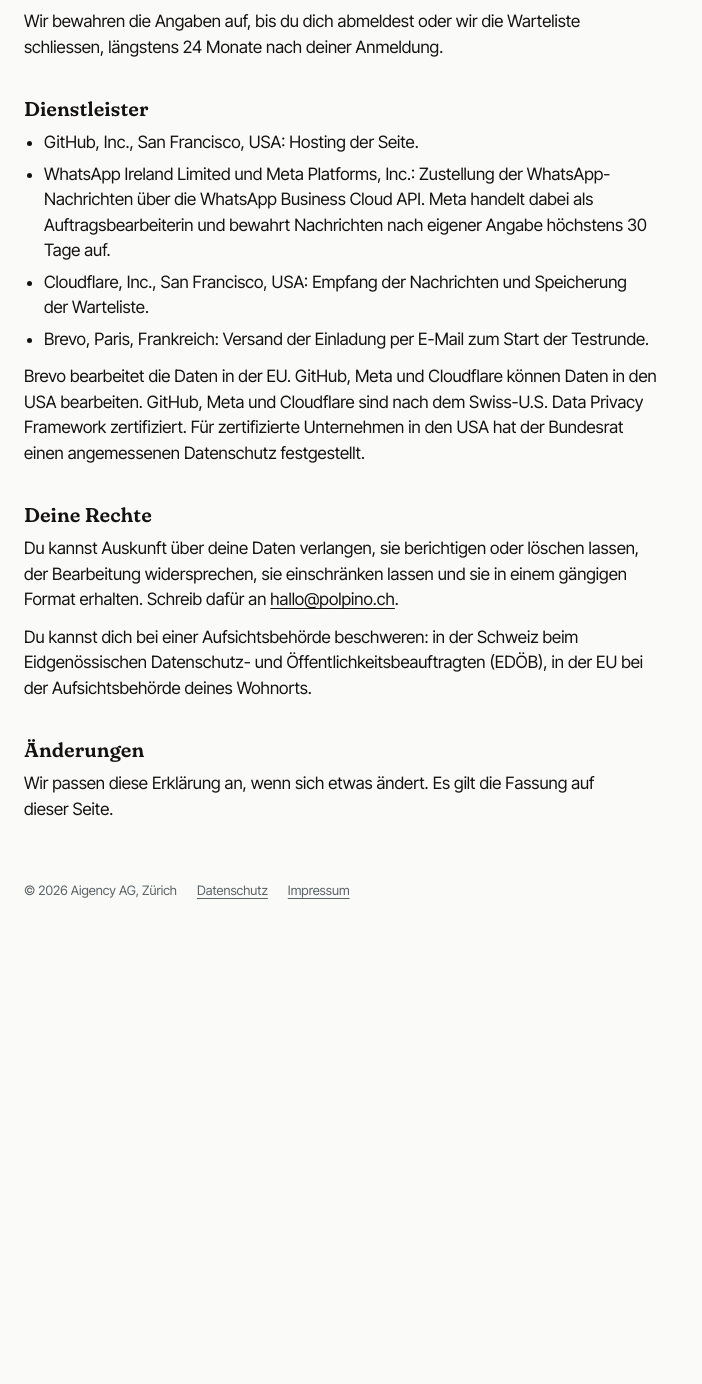
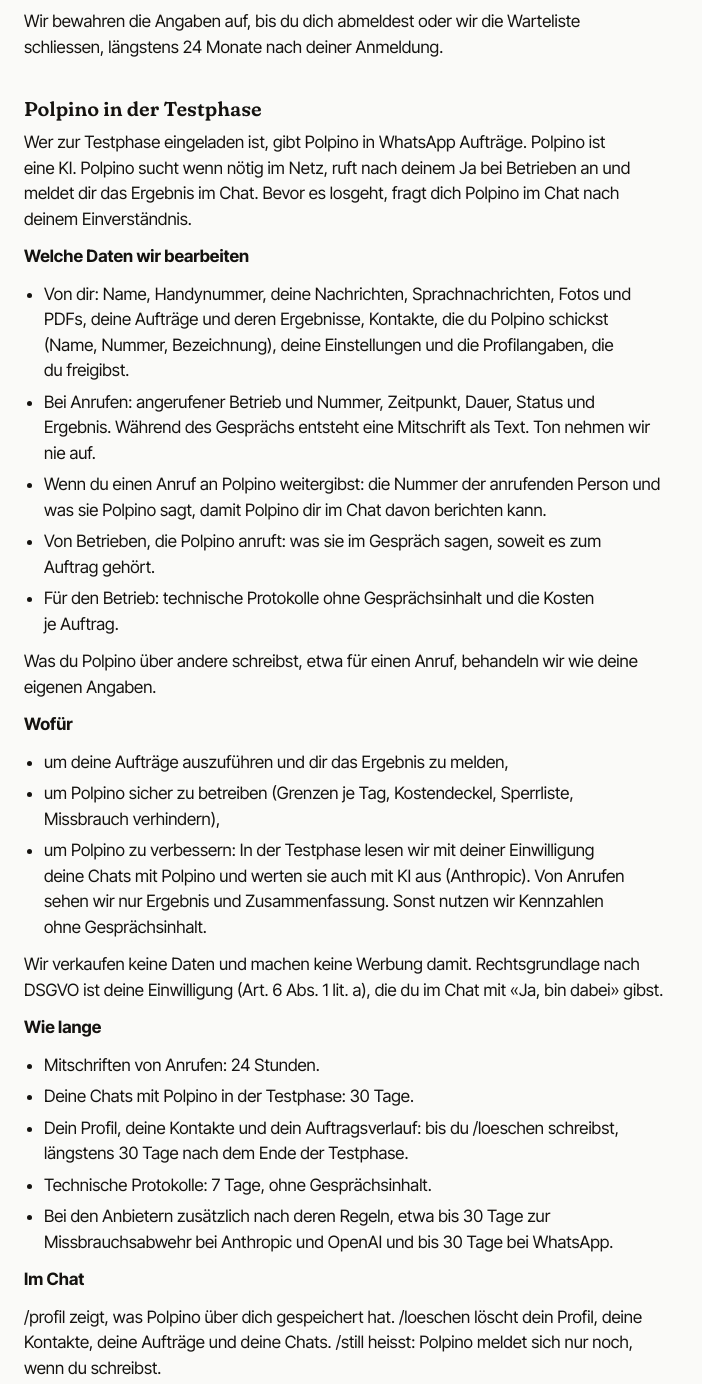
Before and after one commit to D0GF4TH3R/polpino-warteliste, a plain HTML site: page datenschutz.html in a window 1280 px wide. Shown: the part 1008-2392 px from the top of the page, without its empty margins (0-702 px from the left). Before the commit the page ends 1938 px from the top, so only its background shows below. Drawn offline with Linux system fonts and the light colour scheme.

Commit message:
Datenschutz: Abschnitt Testphase, Dienstleister und Fristen (P50) (#3)
Grundlage: polpino/31, Abschnitt 3.2, mit polpino/44, Abschnitt 6 (volle Chats 30 Tage), Löschfrist 30 Tage nach der Testphase und Satz zu Angaben über Dritte. Entwurf zur Abnahme durch Dominic.


Claude-Session: https://claude.ai/code/session_01T77AkYn8aRpHAdRR95Pku9

Co-authored-by: Claude <noreply@anthropic.com>

```diff
--- a/datenschutz.html
+++ b/datenschutz.html
@@ -5,7 +5,7 @@
   <meta name="robots" content="noindex, nofollow">
   <meta name="viewport" content="width=device-width, initial-scale=1">
   <title>Datenschutzerklärung | Polpino</title>
-  <meta name="description" content="Wie die Aigency AG Personendaten auf polpino.ch und bei der Anmeldung zur Testrunde bearbeitet.">
+  <meta name="description" content="Wie die Aigency AG Personendaten auf polpino.ch, auf der Warteliste und in der Testphase von Polpino bearbeitet.">
   <link rel="canonical" href="https://polpino.ch/datenschutz.html">
   <meta name="theme-color" content="#FAFAF8">
   <link rel="icon" href="assets/img/favicon.svg" type="image/svg+xml">
@@ -28,7 +28,7 @@
 
   <main id="inhalt" class="text-seite">
     <h1>Datenschutz&shy;erklärung</h1>
-    <p>Stand: 23. November 2026. Diese Erklärung gilt für polpino.ch und polpino.de und für die Warteliste der Testrunde von Polpino in WhatsApp. Sie richtet sich nach dem Schweizer Datenschutzgesetz (DSG) und, soweit anwendbar, nach der Datenschutz-Grundverordnung der EU (DSGVO).</p>
+    <p>Stand: 28. November 2026. Diese Erklärung gilt für polpino.ch und polpino.de, für die Warteliste und für die Testphase von Polpino in WhatsApp. Sie richtet sich nach dem Schweizer Datenschutzgesetz (DSG) und, soweit anwendbar, nach der Datenschutz-Grundverordnung der EU (DSGVO).</p>
 
     <h2>Wer verantwortlich ist</h2>
     <address>Aigency AG, Seestrasse 25, 8002 Zürich, Schweiz<br>
@@ -44,21 +44,60 @@
     <p>Rechtsgrundlage nach DSGVO ist deine Einwilligung (Art. 6 Abs. 1 lit. a), die du mit deiner Nachricht gibst. Du kannst sie jederzeit widerrufen: Schreib Polpino «Stopp» oder eine Nachricht an <a href="mailto:hallo@polpino.ch">hallo@polpino.ch</a>. Dann löschen wir deinen Eintrag.</p>
     <p>Wir bewahren die Angaben auf, bis du dich abmeldest oder wir die Warteliste schliessen, längstens 24 Monate nach deiner Anmeldung.</p>
 
+
+    <h2>Polpino in der Testphase</h2>
+    <p>Wer zur Testphase eingeladen ist, gibt Polpino in WhatsApp Aufträge. Polpino ist eine KI. Polpino sucht wenn nötig im Netz, ruft nach deinem Ja bei Betrieben an und meldet dir das Ergebnis im Chat. Bevor es losgeht, fragt dich Polpino im Chat nach deinem Einverständnis.</p>
+
+    <p><strong>Welche Daten wir bearbeiten</strong></p>
+    <ul>
+      <li>Von dir: Name, Handynummer, deine Nachrichten, Sprachnachrichten, Fotos und PDFs, deine Aufträge und deren Ergebnisse, Kontakte, die du Polpino schickst (Name, Nummer, Bezeichnung), deine Einstellungen und die Profilangaben, die du freigibst.</li>
+      <li>Bei Anrufen: angerufener Betrieb und Nummer, Zeitpunkt, Dauer, Status und Ergebnis. Während des Gesprächs entsteht eine Mitschrift als Text. Ton nehmen wir nie auf.</li>
+      <li>Wenn du einen Anruf an Polpino weitergibst: die Nummer der anrufenden Person und was sie Polpino sagt, damit Polpino dir im Chat davon berichten kann.</li>
+      <li>Von Betrieben, die Polpino anruft: was sie im Gespräch sagen, soweit es zum Auftrag gehört.</li>
+      <li>Für den Betrieb: technische Protokolle ohne Gesprächsinhalt und die Kosten je Auftrag.</li>
+    </ul>
+    <p>Was du Polpino über andere schreibst, etwa für einen Anruf, behandeln wir wie deine eigenen Angaben.</p>
+
+    <p><strong>Wofür</strong></p>
+    <ul>
+      <li>um deine Aufträge auszuführen und dir das Ergebnis zu melden,</li>
+      <li>um Polpino sicher zu betreiben (Grenzen je Tag, Kostendeckel, Sperrliste, Missbrauch verhindern),</li>
+      <li>um Polpino zu verbessern: In der Testphase lesen wir mit deiner Einwilligung deine Chats mit Polpino und werten sie auch mit KI aus (Anthropic). Von Anrufen sehen wir nur Ergebnis und Zusammenfassung. Sonst nutzen wir Kennzahlen ohne Gesprächsinhalt.</li>
+    </ul>
+    <p>Wir verkaufen keine Daten und machen keine Werbung damit. Rechtsgrundlage nach DSGVO ist deine Einwilligung (Art. 6 Abs. 1 lit. a), die du im Chat mit «Ja, bin dabei» gibst.</p>
+
+    <p><strong>Wie lange</strong></p>
+    <ul>
+      <li>Mitschriften von Anrufen: 24 Stunden.</li>
+      <li>Deine Chats mit Polpino in der Testphase: 30 Tage.</li>
+      <li>Dein Profil, deine Kontakte und dein Auftragsverlauf: bis du /loeschen schreibst, längstens 30 Tage nach dem Ende der Testphase.</li>
+      <li>Technische Protokolle: 7 Tage, ohne Gesprächsinhalt.</li>
+      <li>Bei den Anbietern zusätzlich nach deren Regeln, etwa bis 30 Tage zur Missbrauchsabwehr bei Anthropic und OpenAI und bis 30 Tage bei WhatsApp.</li>
+    </ul>
+
+    <p><strong>Im Chat</strong></p>
+    <p>/profil zeigt, was Polpino über dich gespeichert hat. /loeschen löscht dein Profil, deine Kontakte, deine Aufträge und deine Chats. /still heisst: Polpino meldet sich nur noch, wenn du schreibst.</p>
+
     <h2>Dienstleister</h2>
     <ul>
       <li>GitHub, Inc., San Francisco, USA: Hosting der Seite.</li>
       <li>WhatsApp Ireland Limited und Meta Platforms, Inc.: Zustellung der WhatsApp-Nachrichten über die WhatsApp Business Cloud API. Meta handelt dabei als Auftragsbearbeiterin und bewahrt Nachrichten nach eigener Angabe höchstens 30 Tage auf.</li>
-      <li>Cloudflare, Inc., San Francisco, USA: Empfang der Nachrichten und Speicherung der Warteliste.</li>
+      <li>Cloudflare, Inc., San Francisco, USA: Empfang der Nachrichten, Rechenort und Speicher. Die Warteliste und dein Profil liegen in Rechenzentren in der EU.</li>
+      <li>Anthropic, PBC, San Francisco, USA: Antworten im Chat, Lesen von Fotos und PDFs.</li>
+      <li>OpenAI, L.L.C., San Francisco, USA: Stimme am Telefon und Abschrift von Sprachnachrichten.</li>
+      <li>Twilio Inc., San Francisco, USA: Telefonleitung.</li>
+      <li>OpenStreetMap Foundation, Vereinigtes Königreich: Suche nach der Nummer eines Betriebs (nur der Suchbegriff, nie dein Name).</li>
+      <li>Telegram: interne Betriebsmeldungen an uns, zu Testern ohne Inhalt (nur Status, Dauer, Kosten).</li>
       <li>Brevo, Paris, Frankreich: Versand der Einladung per E-Mail zum Start der Testrunde.</li>
     </ul>
-    <p>Brevo bearbeitet die Daten in der EU. GitHub, Meta und Cloudflare können Daten in den USA bearbeiten. GitHub, Meta und Cloudflare sind nach dem Swiss-U.S. Data Privacy Framework zertifiziert. Für zertifizierte Unternehmen in den USA hat der Bundesrat einen angemessenen Datenschutz festgestellt.</p>
+    <p>Brevo bearbeitet die Daten in der EU. GitHub, Meta, Cloudflare, Twilio, Anthropic und OpenAI können Daten in den USA bearbeiten. GitHub, Meta, Cloudflare und Twilio sind nach dem Swiss-U.S. Data Privacy Framework zertifiziert; für zertifizierte Unternehmen in den USA hat der Bundesrat einen angemessenen Datenschutz festgestellt. Mit Anthropic und OpenAI gelten die Standardvertragsklauseln.</p>
 
     <h2>Deine Rechte</h2>
-    <p>Du kannst Auskunft über deine Daten verlangen, sie berichtigen oder löschen lassen, der Bearbeitung widersprechen, sie einschränken lassen und sie in einem gängigen Format erhalten. Schreib dafür an <a href="mailto:hallo@polpino.ch">hallo@polpino.ch</a>.</p>
+    <p>Du kannst Auskunft über deine Daten verlangen (wir antworten in der Regel innert 30 Tagen und kostenlos), sie berichtigen oder löschen lassen, der Bearbeitung widersprechen, sie einschränken lassen und sie in einem gängigen Format erhalten. Schreib dafür an <a href="mailto:hallo@polpino.ch">hallo@polpino.ch</a>.</p>
     <p>Du kannst dich bei einer Aufsichtsbehörde beschweren: in der Schweiz beim Eidgenössischen Datenschutz- und Öffentlichkeitsbeauftragten (EDÖB), in der EU bei der Aufsichtsbehörde deines Wohnorts.</p>
 
     <h2>Änderungen</h2>
-    <p>Wir passen diese Erklärung an, wenn sich etwas ändert. Es gilt die Fassung auf dieser Seite.</p>
+    <p>Wir passen diese Erklärung an, wenn sich etwas ändert. Es gilt die Fassung auf dieser Seite. Ändert sich für die Testphase etwas Wesentliches, sagt dir Polpino im Chat Bescheid.</p>
   </main>
 
   <footer class="fuss">
```
